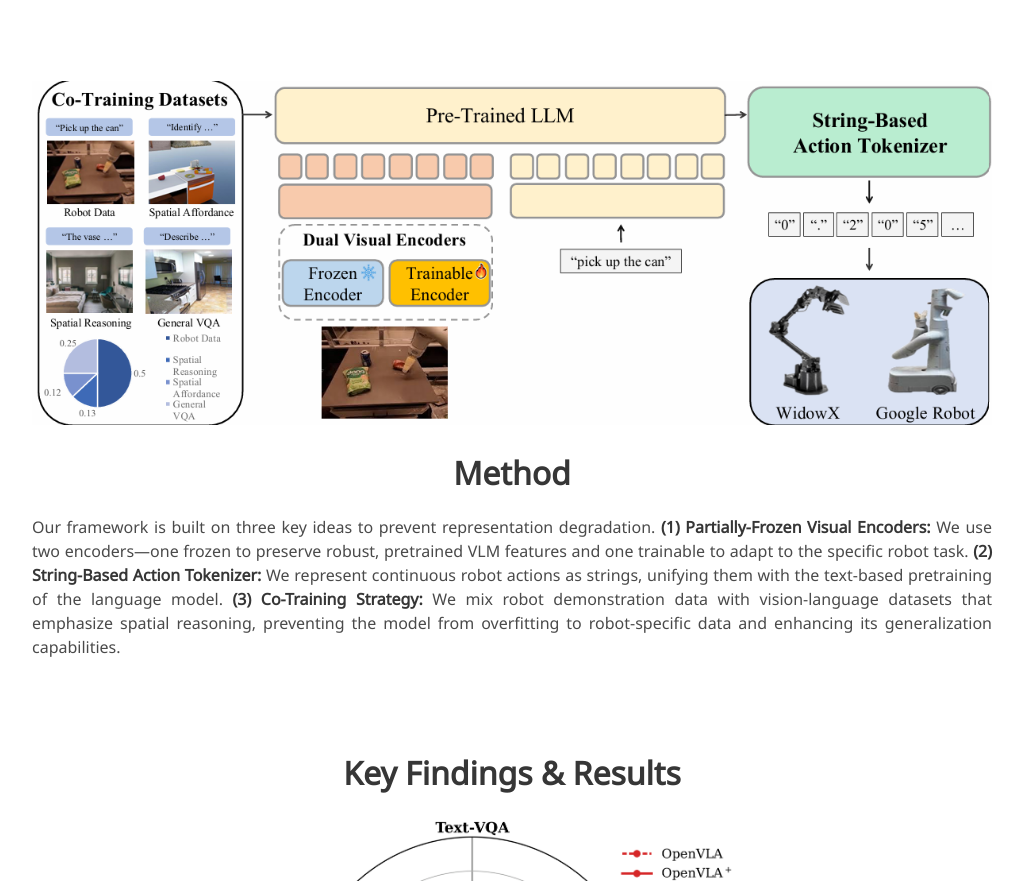
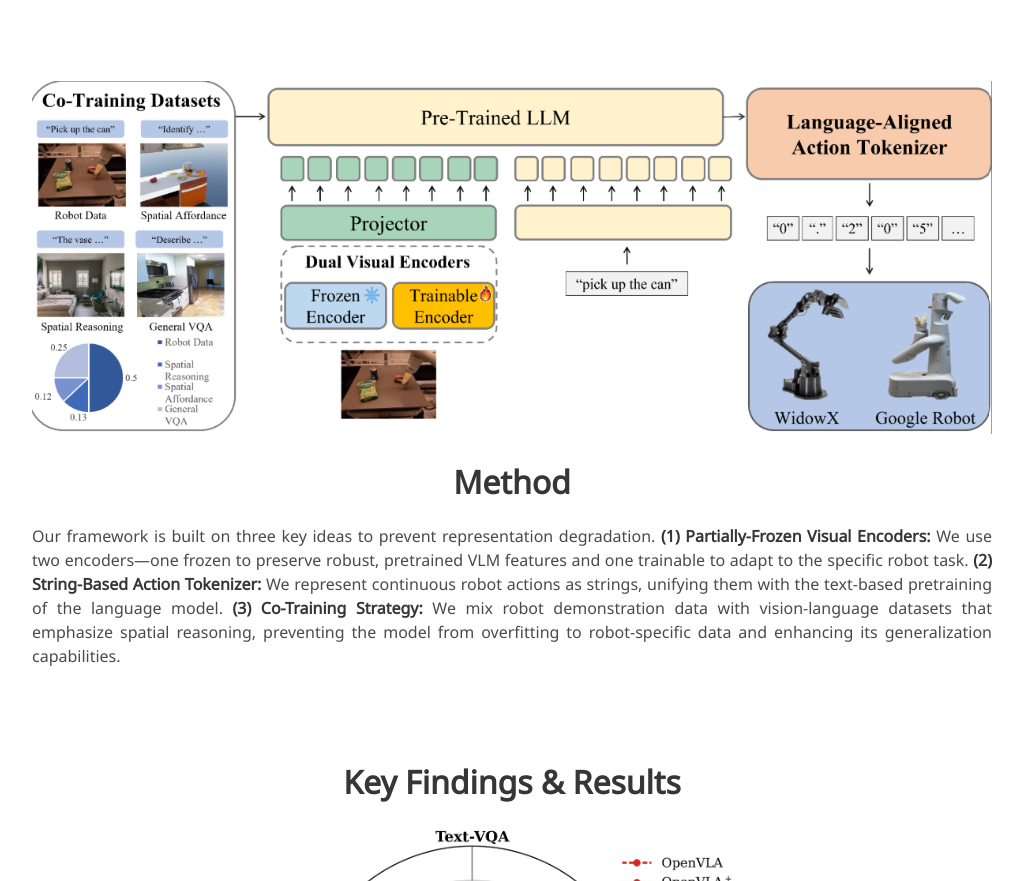
Before and after one commit to gen-vla/gen-vla.github.io, a plain HTML site: page index.html in a window 1280 px wide. Shown: the part 1227-2108 px from the top of the page, without its empty margins (128-1151 px from the left). Drawn offline with nearby package versions, Linux system fonts and the light colour scheme; some icons are missing; a web font is replaced by a local one.

Commit message:
modified the visuals

```diff
--- a/index.html
+++ b/index.html
@@ -266,7 +266,7 @@
   <div class="container is-max-desktop">
     <div class="columns is-centered">
       <div class="column has-text-centered">
-         <img src="./images/figure_method_.png" alt="Method Overview Diagram">
+         <img src="./images/figure_method_2.png" alt="Method Overview Diagram">
       </div>
     </div>
       <div class="columns is-centered">
```
Also changed, not shown: images/figure_method_2.png (added).
